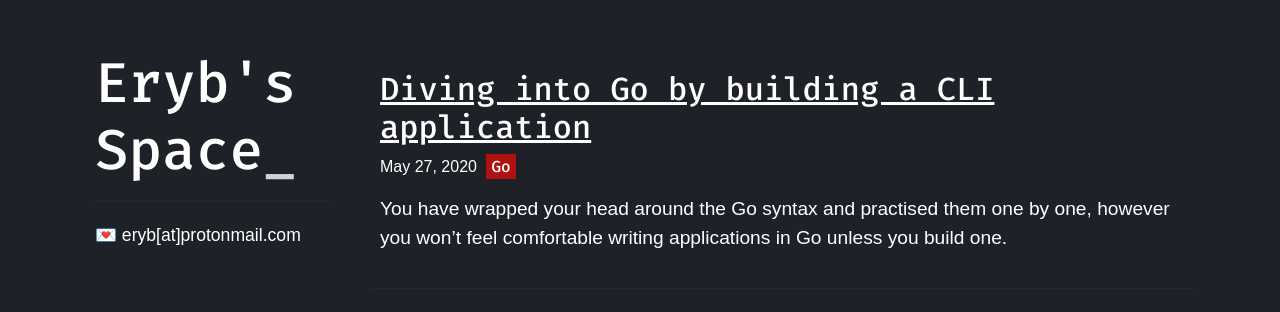
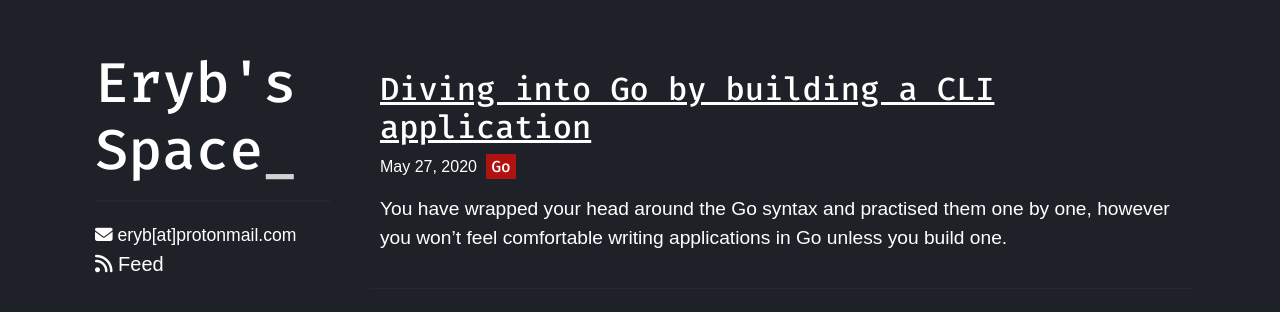
Before and after one commit to erybz/erybz.github.io, a Jekyll site: the page built from index.html, in a window 1280 px wide. Shown: the top 312 px of the page. Built offline with Jekyll 4.4.1, drawn with Linux system fonts in a browser that asks for light colours; nearby versions of some CDN libraries; some web fonts are replaced.

Commit message:
Add Feed (Atom)

```diff
--- a/_includes/head.html
+++ b/_includes/head.html
@@ -16,11 +16,12 @@
     gtag("config", "UA-167747966-1");
   </script>
 
+  <link rel="stylesheet" href="/assets/css/bootstrap.min.css" />
+  <link rel="stylesheet" href="/assets/css/fruity.css" />
   <link
     rel="stylesheet"
     href="https://fonts.googleapis.com/css2?family=Fira+Code:wght@300;500;700&family=Muli:wght@300;400;500;700&display=swap"
   />
-  <link rel="stylesheet" href="/assets/css/bootstrap.min.css" />
-  <link rel="stylesheet" href="/assets/css/fruity.css" />
   <link rel="stylesheet" href="/assets/css/main.css" />
+  <script src="https://kit.fontawesome.com/c881ad0c92.js" crossorigin="anonymous"></script>
 </head>
--- a/_includes/sidebar.html
+++ b/_includes/sidebar.html
@@ -10,6 +10,11 @@
   </div>
   <hr /> -->
   <footer>
-    <div class="email"><span>💌&nbsp;eryb[at]protonmail.com</span></div>
+    <div class="email">
+      <span><i class="fas fa-envelope"></i></i>&nbsp;eryb[at]protonmail.com</span>
+    </div>
+    <div class="feed">
+      <span><i class="fas fa-rss"></i>&nbsp;<a class="plain" href="/feed.xml">Feed</a></span>
+    </div>
   </footer>
 </aside>
--- a/assets/css/main.css
+++ b/assets/css/main.css
@@ -21,8 +21,16 @@ a:focus,
 a:hover,
 a:visited {
   text-decoration: underline;
-  text-decoration: underline;
   color: #007bff;
+}
+
+a.plain,
+a.plain:active,
+a.plain:focus,
+a.plain:hover,
+a.plain:visited {
+  text-decoration: none;
+  color: #ffffff;
 }
 
 hr {
```
